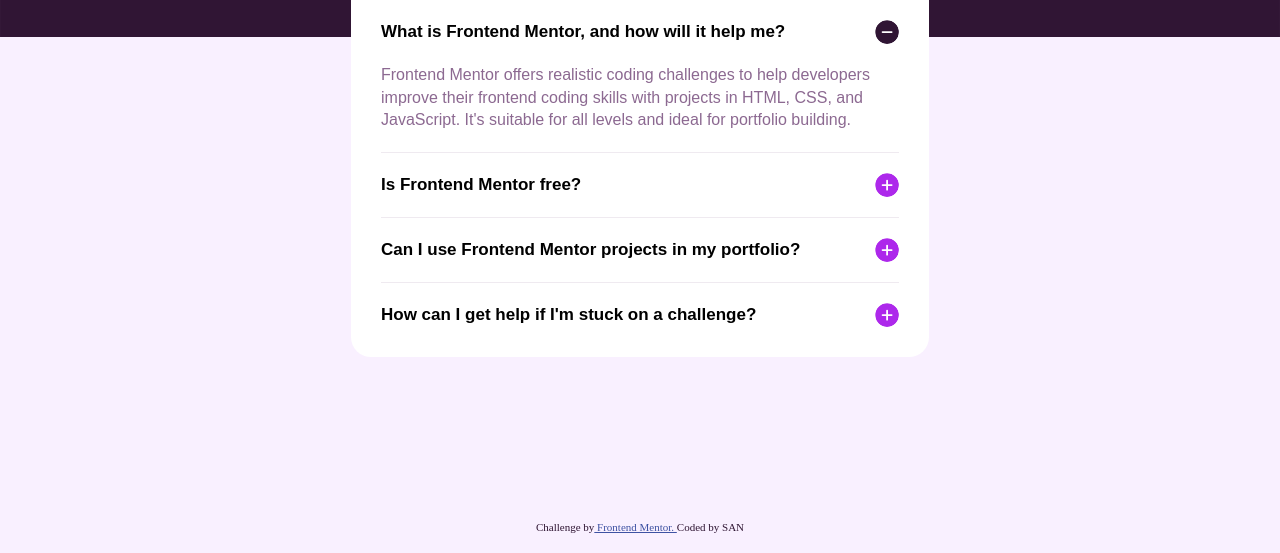
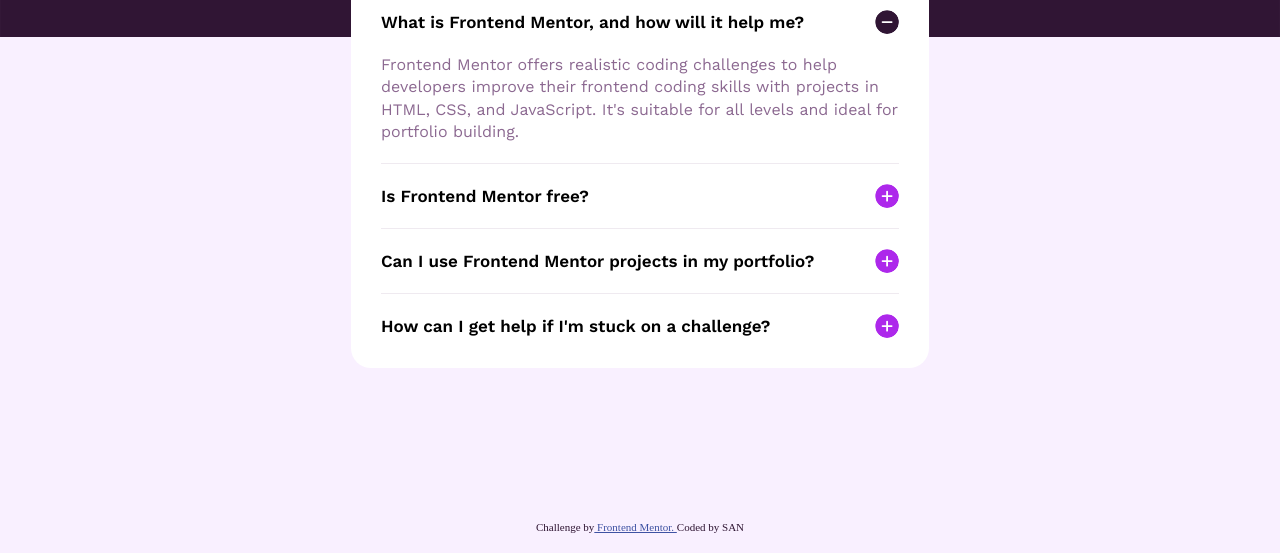
Before and after one commit to wormaisan/faq-accordion-main, a plain HTML site: page index.html in a window 1280 px wide. Shown: the part 247-800 px from the top of the page. Drawn offline with nearby package versions, Linux system fonts and the light colour scheme; the site is published under a folder, as on GitHub Pages, so addresses that start at the root find nothing.

Commit message:
edit style

```diff
--- a/assets/scss/index.scss
+++ b/assets/scss/index.scss
@@ -1,18 +1,18 @@
 @font-face {
   font-family: "WorkSans";
-  src: url("/assets/fonts/static/WorkSans-Regular.ttf");
+  src: url("../fonts/static/WorkSans-Regular.ttf");
   font-weight: 400;
 }
 
 @font-face {
   font-family: "WorkSans";
-  src: url("/assets/fonts/static/WorkSans-SemiBold.ttf");
+  src: url("../fonts/static/WorkSans-SemiBold.ttf");
   font-weight: 600;
 }
 
 @font-face {
   font-family: "WorkSans";
-  src: url("/assets/fonts/static/WorkSans-Bold.ttf");
+  src: url("../fonts/static/WorkSans-Bold.ttf");
   font-weight: 700;
 }
 
```
Also changed, not shown: assets/css/index.css.
